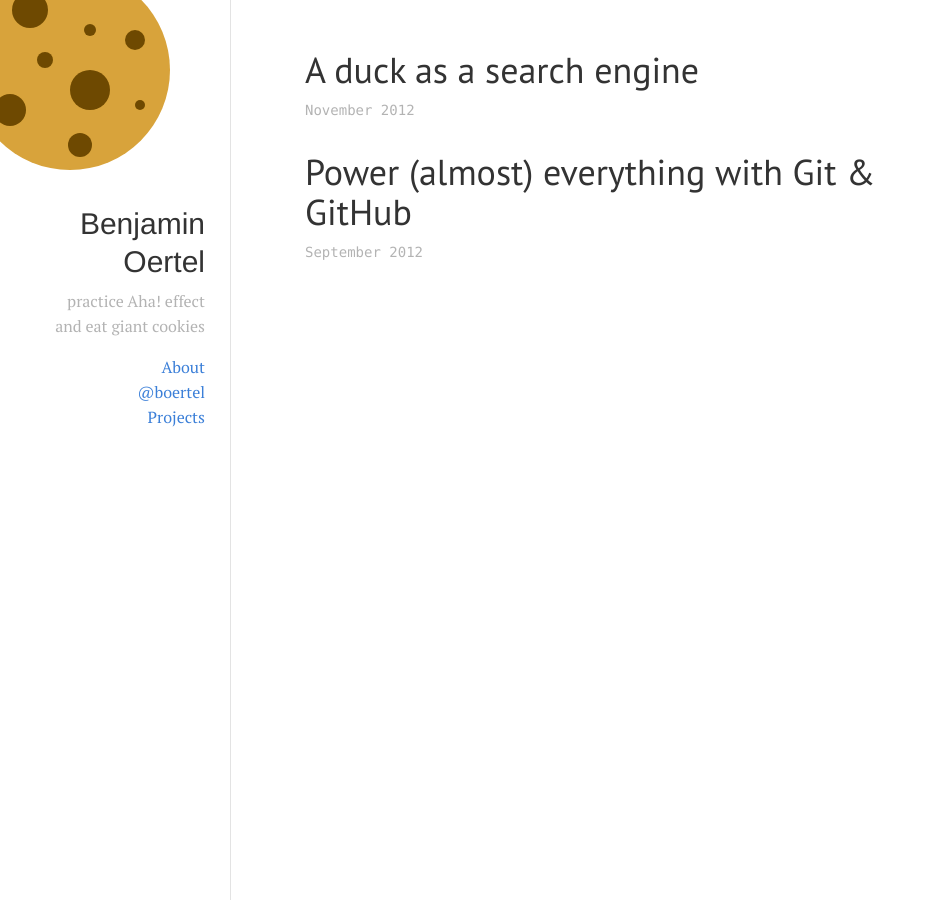
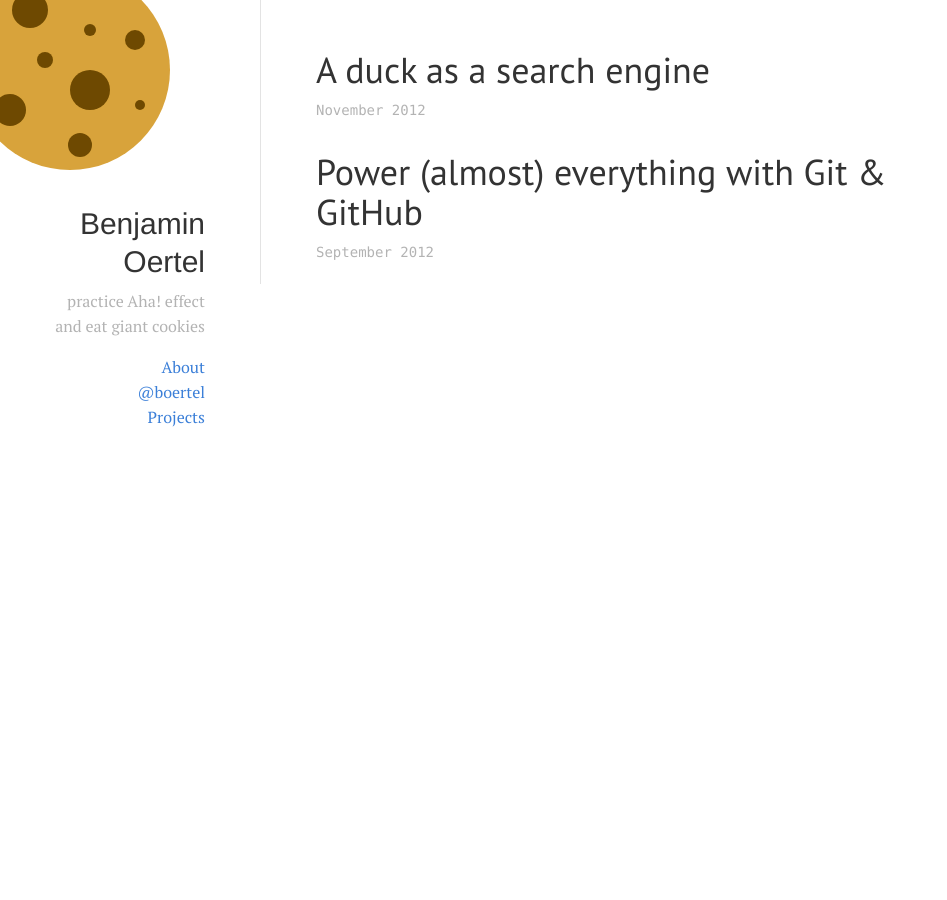
Before and after one commit to boertel/blog, a Jekyll site: the page built from index.html, in a window 1280 px wide. Shown: the whole page, without its empty margins (0-947 px from the left). Built offline with Jekyll 4.4.1, drawn with Linux system fonts in a browser that asks for light colours; Markdown is read by kramdown in place of the engine named in the settings; comment, search, counter and statistics services are not loaded.

Commit message:
not fixed sidebar

```diff
--- a/css/blog.css
+++ b/css/blog.css
@@ -144,10 +144,9 @@
 
 /* LAYOUT */
 header {
-    position: fixed;
+    float: left;
     min-width: 200px;
     min-height: 100%;
-    border-right: 1px solid #e3e3e3;
 }
 header .meta {
     position: relative;
@@ -168,14 +167,13 @@
     position: relative;
     max-width: 370px;
     float: right;
-    z-index: 2;
 }
 
 section {
-    margin-left: 280px;
-    padding: 20px 0;
+    margin-left: 260px;
+    padding: 20px 0 20px 30px;
     position: relative;
-    z-index: 2;
+    border-left: 1px solid #e3e3e3;
 }
 article, nav {
     padding: 0 25px;
@@ -220,6 +218,7 @@
         margin: 0 auto;
         max-width: 625px;
         border: none;
+        float: none;
     }
     header .meta {
         margin: 0;
```
